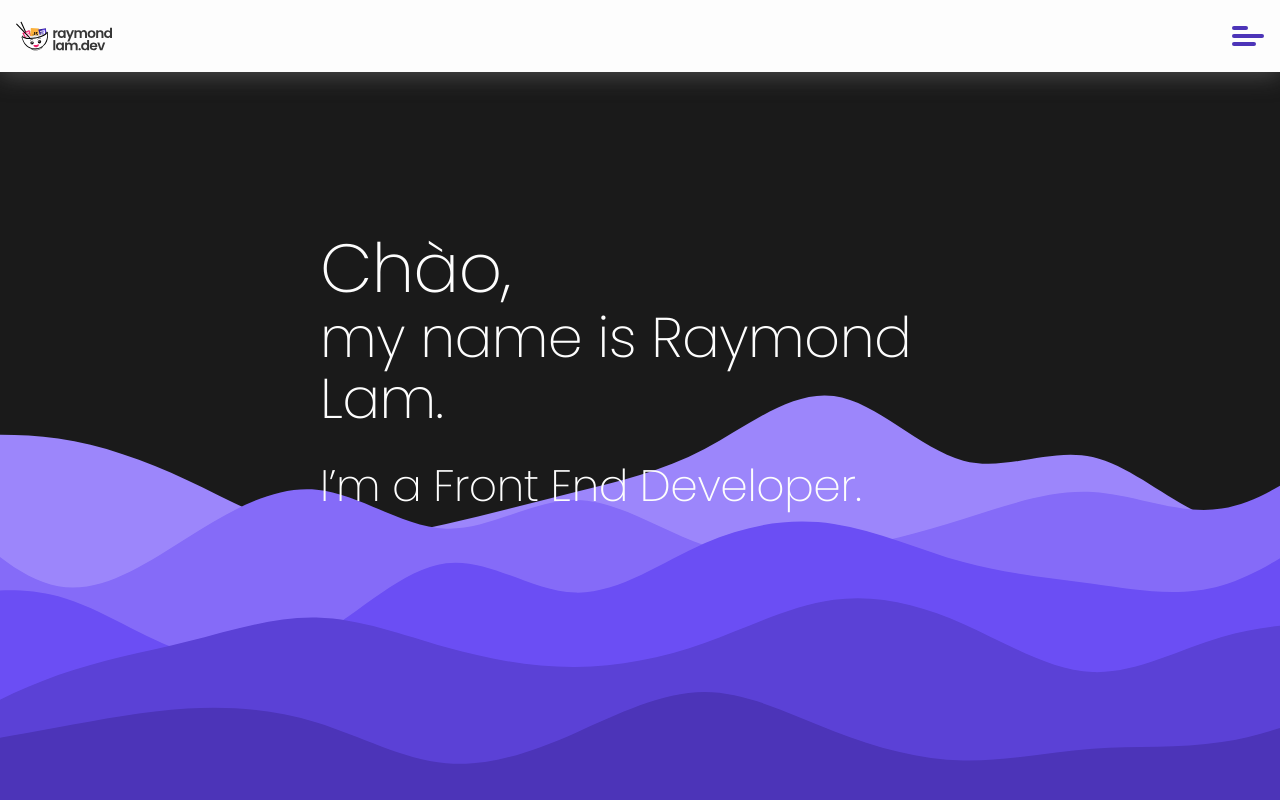
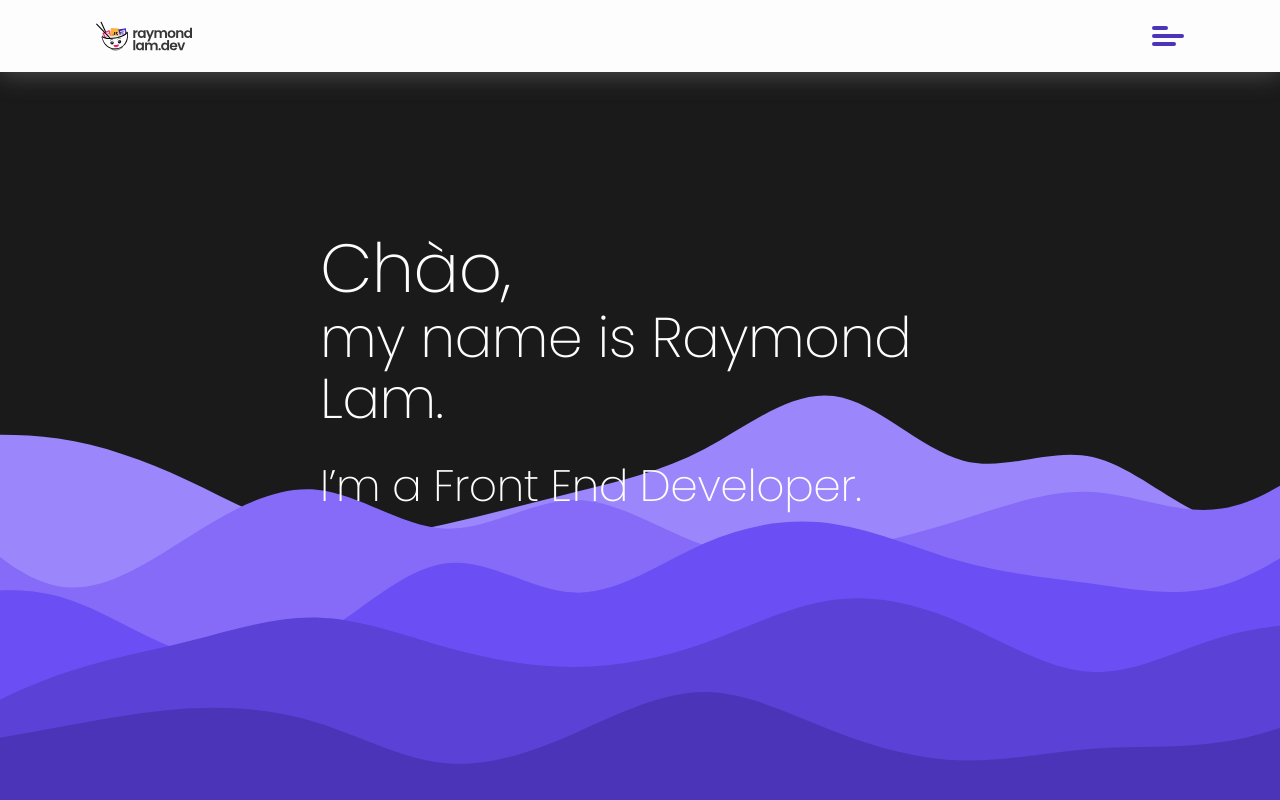
Before and after one commit to R4YLx/portfolio-project, a website built with Vite: page index.html in a window 1280 px wide. Shown: the top 800 px of the page. Built offline with nearby package versions, Linux system fonts and the light colour scheme.

Commit message:
adjusted padding on header for different screens

```diff
--- a/src/components/Header/Header.module.scss
+++ b/src/components/Header/Header.module.scss
@@ -11,10 +11,15 @@
   display: flex;
   flex-wrap: wrap;
   justify-content: space-between;
-  padding: $spacing-50 $spacing-100;
+  padding-block: $spacing-50;
+  padding-inline: $spacing-150;
   transition: all 400ms ease-in-out;
 
   box-shadow: 0 2px 25px rgba(117, 117, 117, 0.609);
+
+  @media screen and (min-width: $breakpoint-lg) {
+    padding-inline: $spacing-600;
+  }
 
   &__logo {
     width: $spacing-600;
--- a/src/sections/Start/Start.module.scss
+++ b/src/sections/Start/Start.module.scss
@@ -9,6 +9,7 @@
   &__textWrapper {
     @include page-margin();
     padding-top: $spacing-500;
+    padding-inline: $spacing-100;
 
     @media screen and (min-width: $breakpoint-md) {
       padding-top: $spacing-1000;
```
